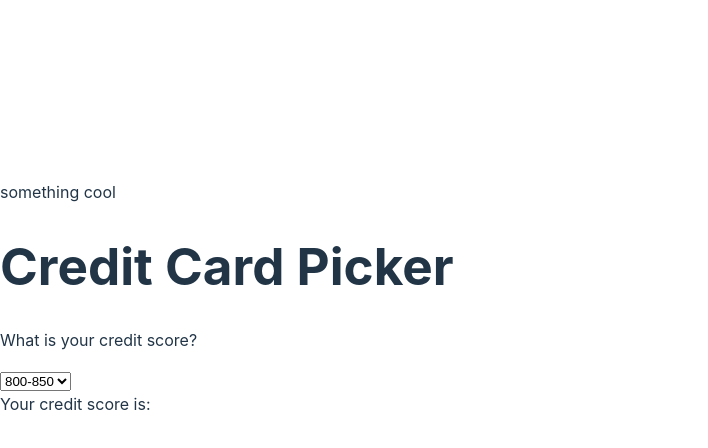
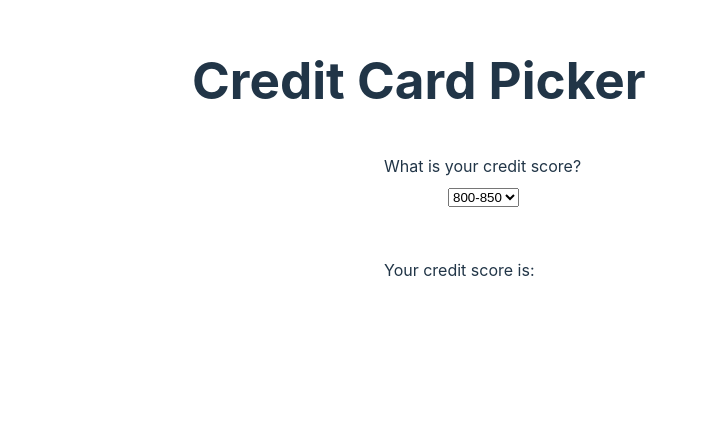
Before and after one commit to bkizenko/CCPicker, a React (Vite) app in the folder client/: page / in a window 1280 px wide. Shown: the part 102-550 px from the top of the page, without its empty margins (0-708 px from the left). Built offline with nearby package versions, Linux system fonts and the light colour scheme.

Commit message:
changes to app.jsx and index.css

```diff
--- a/client/src/App.jsx
+++ b/client/src/App.jsx
@@ -9,8 +9,7 @@ function App() {
 
   return (
     <>
-      <div>
-        something cool
+
         <h1> Credit Card Picker </h1>
         <div>
           <p> What is your credit score? </p>
@@ -22,10 +21,9 @@ function App() {
             <option value="Poor, 300-579"> 300-579 </option>
           </select>
         </div>
-        <div>
+        <div className ="ccscore">
           Your credit score is: {creditScoreRange}
         </div>
-      </div>
     </>
   )
 }
--- a/client/src/index.css
+++ b/client/src/index.css
@@ -34,7 +34,30 @@ body {
 h1 {
   font-size: 3.2em;
   line-height: 1.1;
+  position: absolute;
+  top: 15%;
+  left: 15%;
 }
+
+p {
+  position: absolute;
+  top: 30%;
+  left: 30%;
+}
+
+select {
+  position: absolute;
+  top: 35%;
+  left: 35%;
+  margin-top: 10px;
+}
+
+.ccscore {
+  position: absolute;
+  top: 45%;
+  left: 30%;
+}
+
 
 button {
   border-radius: 8px;
```
